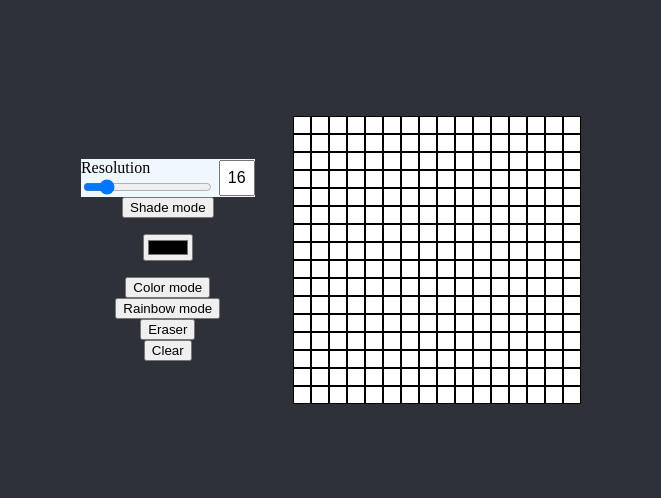
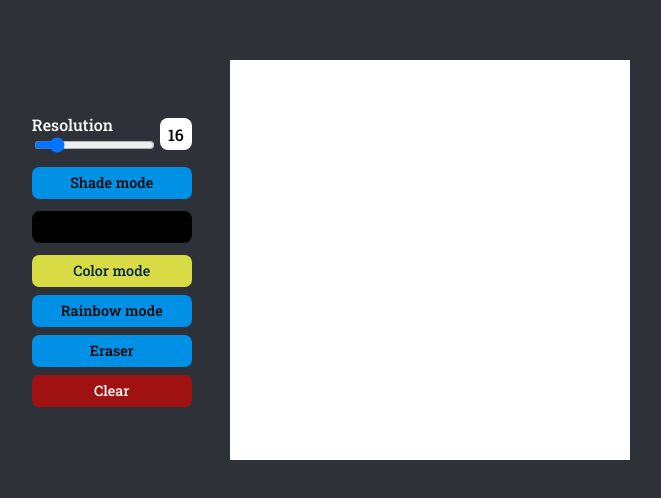
Before and after one commit to Necryl/TOP-Project-Etch-a-Sketch, a plain HTML site: page index.html in a window 1280 px wide. Shown: the part 140-638 px from the top of the page, without its empty margins (309-970 px from the left). Drawn offline with Linux system fonts and the light colour scheme.

Commit message:
finish styling

```diff
--- a/index.html
+++ b/index.html
@@ -10,33 +10,23 @@
 </head>
 <body>
     <div class="options">
-        <ul>
-            <li class="resContainer">
+        <div class="resContainer">
             <div class="slider">
                 <label for="resolution">Resolution</label>
                 <input type="range" id="resolution" min="8" max="64" value="16">
             </div>
             <input type="number" id="resNum">
-            </li>
-            <li>
-                <button class="shadeMode">Shade mode</button>
-            </li>
-        </ul>
+        </div>
+        <button class="shadeMode btnOFF">Shade mode</button>
+        <div class="colorWrapper">
             <input type="color" class="colorPicker">
-        <ul>
-            <li>
-                <button class="colorMode">Color mode</button>
-            </li>
-            <li>
-                <button class="rainbowMode">Rainbow mode</button>
-            </li>
-            <li>
-                <button class="eraserMode">Eraser</button>
-            </li>
-            <li>
+        </div>
+        <div class="bottomBtns">
+            <button class="colorMode btnON" toggle="color">Color mode</button>
+            <button class="rainbowMode btnOFF" toggle="rain"> Rainbow mode</button>
+            <button class="eraserMode btnOFF" toggle="eraser">Eraser</button>
             <button class="clear">Clear</button>
-            </li>
-        </ul>
+        </div>
     </div>
     <div id='container'>
     </div>
--- a/script.js
+++ b/script.js
@@ -8,6 +8,7 @@ const shadeBtnElement = document.querySelector('.shadeMode');
 const colorBtnElement = document.querySelector('.colorMode');
 const rainbowBtnElement = document.querySelector('.rainbowMode');
 const eraserBtnElement = document.querySelector('.eraserMode');
+const colorWrapperElement = document.querySelector('.colorWrapper');
 
 // defining letiables
 let resolution = 16;
@@ -26,6 +27,9 @@ colorPickerElement.addEventListener('change', event => {
     if (colorMode === 'color' || shadowMode) {
         currentColor = color;
     }
+});
+colorPickerElement.addEventListener('input', event => {
+    colorWrapperElement.style.backgroundColor = colorPickerElement.value;;
 });
 window.addEventListener('mousedown', event => {
     clicked = true;
@@ -52,20 +56,27 @@ clearBtnElement.addEventListener('click', event => {
 eraserBtnElement.addEventListener('click', event => {
     colorMode = 'eraser';
     currentColor = eraserColor;
+    toggle('eraser');
 })
 colorBtnElement.addEventListener('click', event => {
     colorMode = 'color';
     currentColor = color;
+    toggle('color')
 })
 rainbowBtnElement.addEventListener('click', event => {
     colorMode = 'rainbow';
+    toggle('rain');
 })
 shadeBtnElement.addEventListener('click', event => {
 
     if (shadowMode) {
         shadowMode = false;
+        shadeBtnElement.classList.remove('btnON');
+        shadeBtnElement.classList.add('btnOFF');
     } else {
         shadowMode = true;
+        shadeBtnElement.classList.remove('btnOFF');
+        shadeBtnElement.classList.add('btnON');
     }
 })
 
@@ -116,6 +127,20 @@ function createElement(tag, cls=null, text=null, attr=null) {
     }
 
     return result;
+}
+
+function toggle(btn) {
+    let togglable = [colorBtnElement, rainbowBtnElement, eraserBtnElement];
+
+    for (let i = 0; i < togglable.length; i++) {
+        if (togglable[i].getAttribute('toggle') === btn) {
+            togglable[i].classList.remove('btnOFF');
+            togglable[i].classList.add('btnON');
+        } else {
+            togglable[i].classList.remove('btnON');
+            togglable[i].classList.add('btnOFF');
+        }
+    }
 }
 
 function getColorType(col, checkFor=null) {
@@ -320,5 +345,6 @@ function updateResFromNum() {
 }
 
 // Run on start
+colorWrapperElement.style.backgroundColor = colorPickerElement.value;
 updateResFromSlider();
 constructPixels();
--- a/style.css
+++ b/style.css
@@ -1,4 +1,10 @@
 @import url('https://fonts.googleapis.com/css2?family=Roboto+Slab:wght@100;200;300;400;500;600;700;800;900&family=Roboto:ital,wght@0,100;0,300;0,400;0,500;0,700;0,900;1,100;1,300;1,400;1,500;1,700;1,900&display=swap');
+
+* {
+    font-family: 'Roboto Slab', 'Franklin Gothic Medium', 'Arial Narrow', Arial, sans-serif;
+    font-weight: 500;
+    transition: 0.05s;
+}
 
 /* Chrome, Safari, Edge, Opera */
 input::-webkit-outer-spin-button,
@@ -36,9 +42,15 @@ body {
 
     display: flex;
     flex-direction: column;
-    align-items: center;
-    gap: 1em;
+    gap: 0.75em;
+
+    width: 10em;
 }
+
+.options * {
+    width: 100%;
+}
+
 .options ul {
     list-style-type: none;
     margin: 0%;
@@ -50,11 +62,15 @@ body {
 }
 
 .resContainer {
-    background-color: aliceblue;
+    /* background-color: aliceblue; */
 
     display: flex;
     align-items: center;
-    gap: 0.3em;
+    gap: 0.4em;
+}
+
+label {
+    color: white;
 }
 
 .slider {
@@ -69,20 +85,22 @@ body {
     height: 2em;
     width: 2em;
 
+    border-radius: 0.5em;
+    border: none;
+
     text-align: center;
 
     font-size: inherit;
 }
 
 #container {
-    /* background-color: antiquewhite; */
+    background-color: antiquewhite;
 
-    height: 100%;
+    height: 50vh;
+    width: 50vh;
 
     display: flex;
     flex-direction: column;
-    align-items: center;
-    justify-content: center;
 }
 
 .pixelRow {
@@ -91,16 +109,16 @@ body {
     margin: 0%;
     padding: 0%;
 
-    /* flex: auto; */
+    flex: auto;
 
     display: flex;
 }
 
 .pixel {
-    background-color: white;
-    border: 0.1em solid black;
-    height: 1em;
-    width: 1em;
+    /* background-color: white; */
+    /* border: 0.1em solid black; */
+    height: 100%;
+    width: 100%;
 
     -webkit-touch-callout: none;
     -webkit-user-select: none;
@@ -109,3 +127,66 @@ body {
     -ms-user-select: none;
     user-select: none;
 }
+
+button, .colorPicker, .colorWrapper {
+    height: 4vh;
+    border-radius: 0.5em;
+    border: none;
+    padding: 1em 0em;
+}
+
+.colorPicker {
+    margin: 0%;
+    padding: 0%;
+
+    opacity: 0;
+    width: 1em;
+
+    flex: auto;
+}
+
+.colorWrapper {
+    display: flex;
+    width: 100%;
+    margin: 0%;
+    padding: 0%;
+    height: 2em;
+    border: none;
+}
+
+button {
+
+    display: flex;
+    align-items: center;
+    justify-content: center;
+    font-size: 0.9em;
+}
+
+.btnON {
+    background-color: rgb(217, 219, 69);
+    color: rgb(2, 38, 71);
+}
+.btnOFF {
+    background-color: rgb(0, 145, 230);
+    color: rgb(5, 5, 3);
+}
+
+.bottomBtns {
+    display: flex;
+    flex-direction: column;
+    gap: 0.5em;
+}
+
+.clear {
+    background-color: rgb(160, 18, 18);
+    color: white;
+}
+.clear:active {
+    background-color: aqua;
+    color: red;
+}
+
+.shadeMode:hover, .colorWrapper:hover, .bottomBtns *:hover {
+    /* font-size: 1em; */
+    scale: 1.05;
+}
```
Lines whose indentation alone changed are shown as unchanged.
